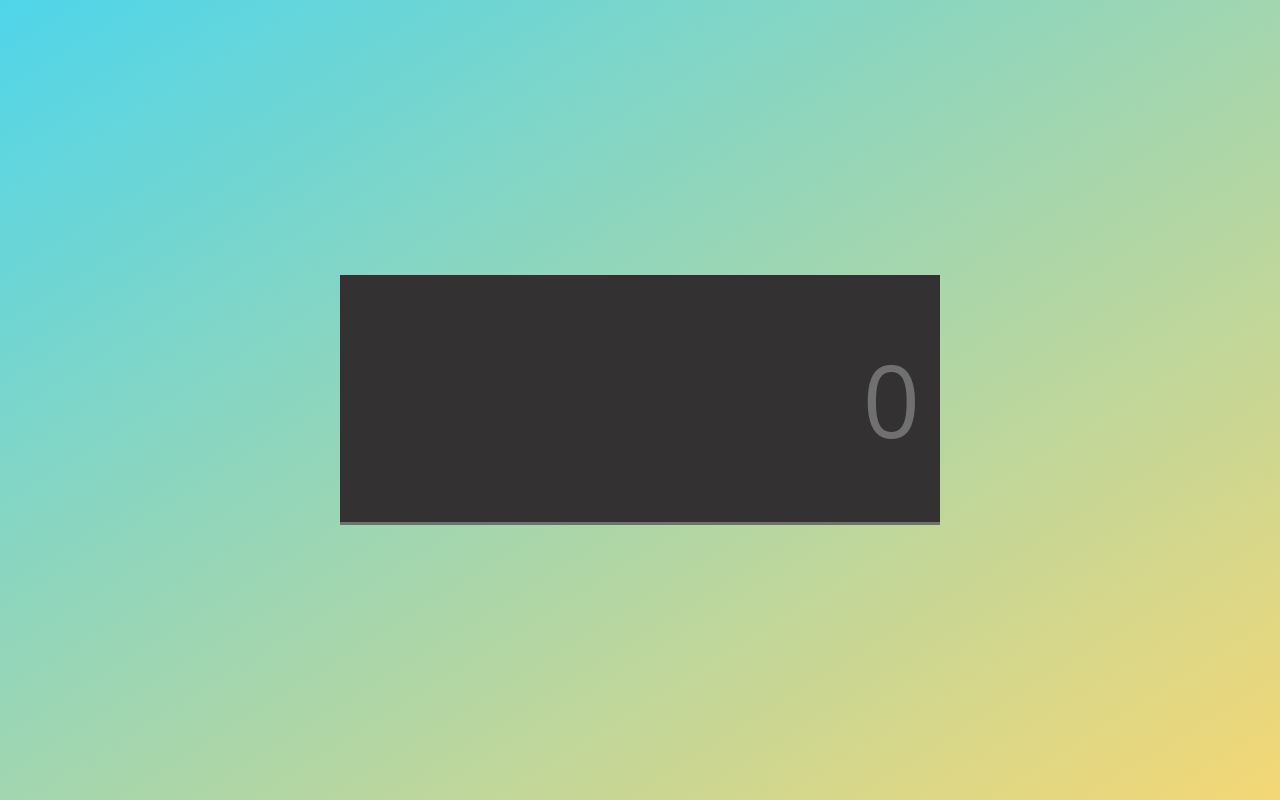
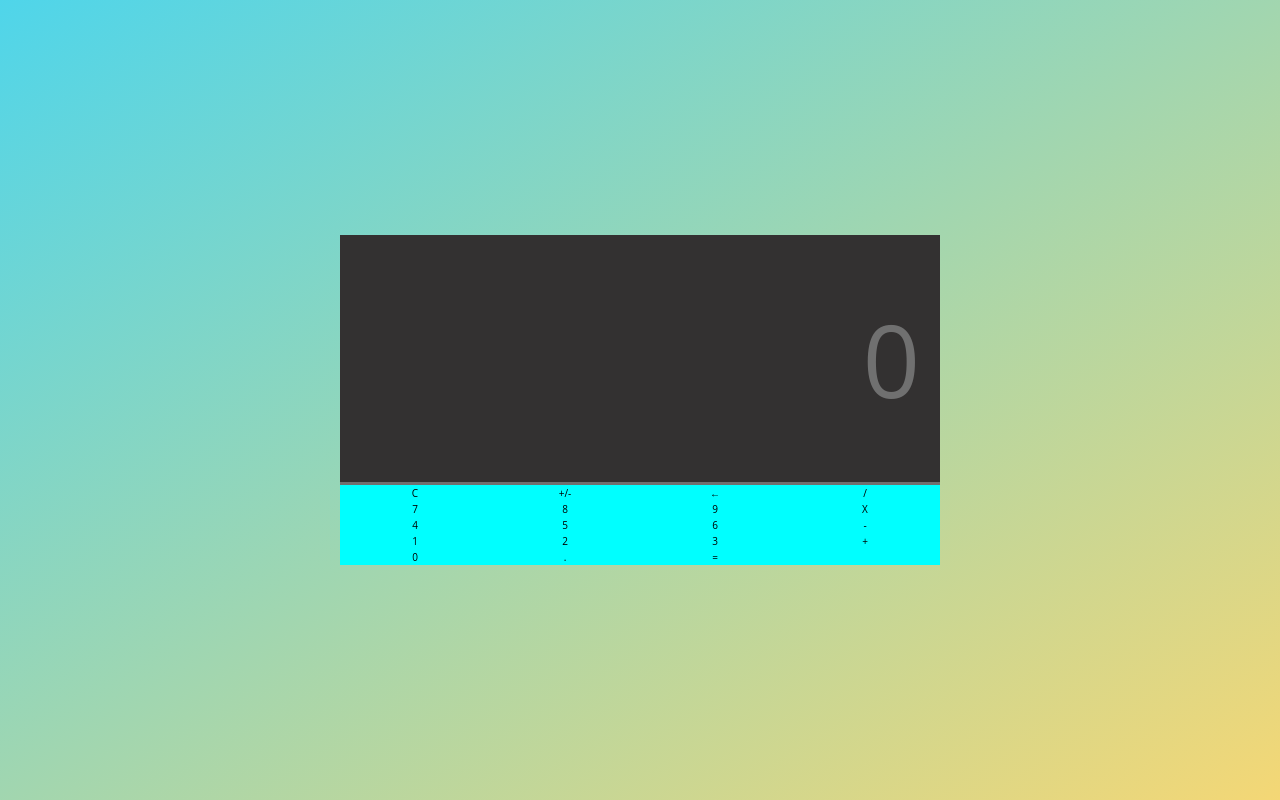
Before and after one commit to drood87/calculator, a React (Create React App) app: page / in a window 1280 px wide. Built offline with nearby package versions, Linux system fonts and the light colour scheme.

Commit message:
styles for numpad

```diff
--- a/src/App.js
+++ b/src/App.js
@@ -5,6 +5,14 @@ import Numpad from './components/NumPad/Numpad';
 import numpadButtons from './numpad-buttons';
 
 class App extends Component {
+  state = {
+    numpadButtons: []
+  };
+
+  loadButtons = () => {
+    this.setState({ numpadButtons });
+  };
+
   render() {
     return (
       <div className="calculator">
--- a/src/calculator.scss
+++ b/src/calculator.scss
@@ -3,5 +3,12 @@
 	background-color: #333131;
 
 	&__numpad {
+		background-color: aqua;
 	}
 }
+
+ul {
+	list-style: none;
+	margin: 0;
+	padding: 0;
+}
--- a/src/components/NumPad/Numpad.js
+++ b/src/components/NumPad/Numpad.js
@@ -1,8 +1,31 @@
 import React from 'react';
+import './numpad.scss';
 
 class Numpad extends React.Component {
   render() {
-    return <div className="numpad" />;
+    return (
+      <div className="numpad">
+        <li className="numpad__button">C</li>
+        <li className="numpad__button">+/-</li>
+        <li className="numpad__button">&larr;</li>
+        <li className="numpad__button">/</li>
+        <li className="numpad__button">7</li>
+        <li className="numpad__button">8</li>
+        <li className="numpad__button">9</li>
+        <li className="numpad__button">X</li>
+        <li className="numpad__button">4</li>
+        <li className="numpad__button">5</li>
+        <li className="numpad__button">6</li>
+        <li className="numpad__button">-</li>
+        <li className="numpad__button">1</li>
+        <li className="numpad__button">2</li>
+        <li className="numpad__button">3</li>
+        <li className="numpad__button">+</li>
+        <li className="numpad__button">0</li>
+        <li className="numpad__button">.</li>
+        <li className="numpad__button">=</li>
+      </div>
+    );
   }
 }
 
--- /dev/null
+++ b/src/components/NumPad/numpad.scss
@@ -0,0 +1,8 @@
+.numpad {
+	display: grid;
+	grid-template-columns: 1fr 1fr 1fr 1fr;
+
+	&__button {
+		text-align: center;
+	}
+}
```
